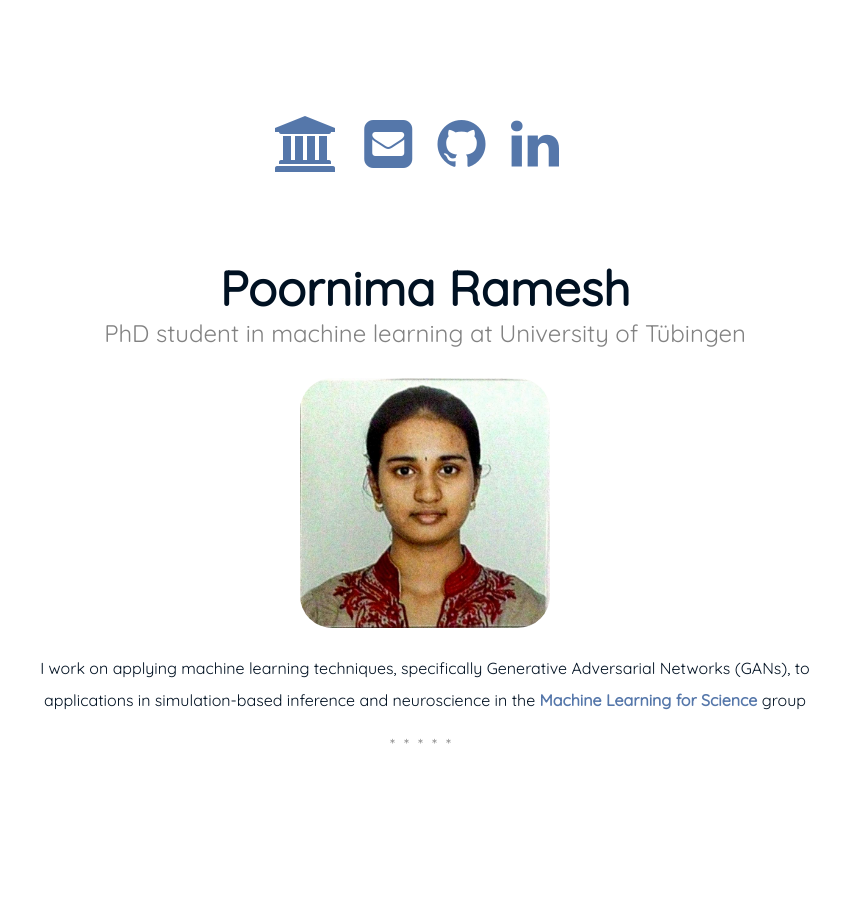
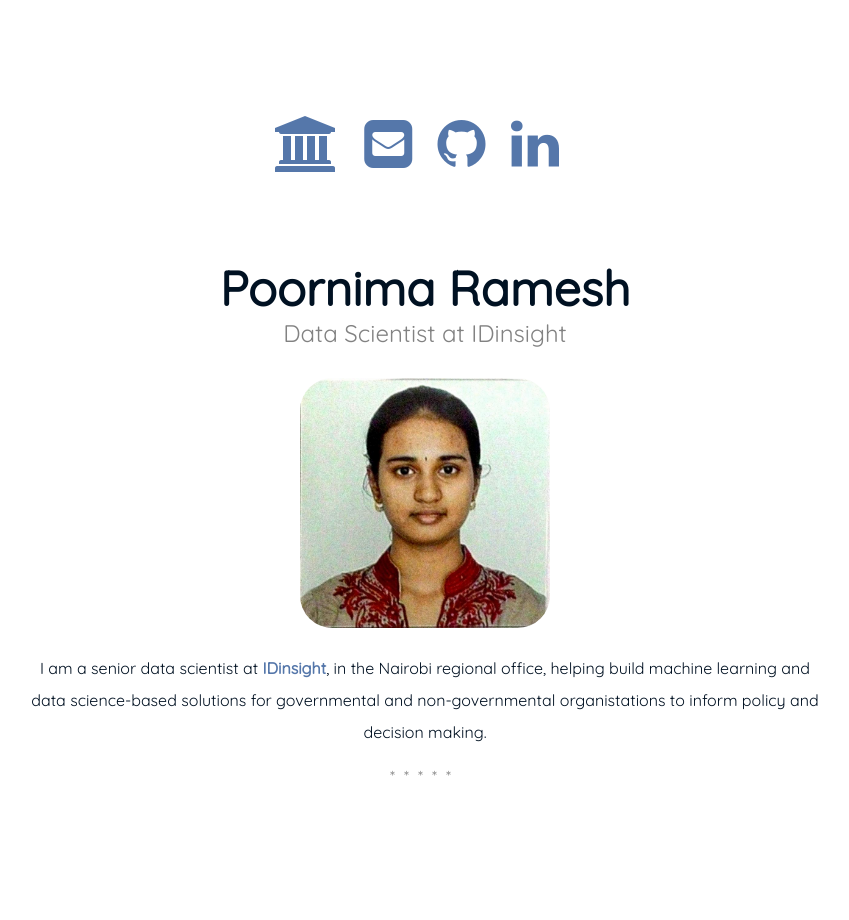
Before and after one commit to poornimaramesh/poornimaramesh.github.io, a Jekyll site: the page built from index.md, in a window 1280 px wide. Shown: the whole page, without its empty margins (215-1064 px from the left). Built offline with Jekyll 4.4.1, drawn with Linux system fonts in a browser that asks for light colours.

Commit message:
updated CV and job description

```diff
--- a/index.md
+++ b/index.md
@@ -1,7 +1,7 @@
 ---
 layout: page
 title: Poornima Ramesh
-subtitle: PhD student in machine learning at University of Tübingen
+subtitle: Data Scientist at IDinsight
 sitemap:
   priority: 0.9
 ---
@@ -10,6 +10,6 @@ sitemap:
 <img src="assets/img/PoornimaRamesh.jpeg" id="about-img">
 
 <div id="describe-text">
-	<p>I work on applying machine learning techniques, specifically Generative Adversarial Networks (GANs), to applications in simulation-based inference and neuroscience in the <strong><a href="https://uni-tuebingen.de/fakultaeten/mathematisch-naturwissenschaftliche-fakultaet/fachbereiche/informatik/lehrstuehle/machine-learning-in-science/start/" target="_blank"> Machine Learning for Science</a></strong> group</p>
+	<p>I am a senior data scientist at <strong><a href="https://www.idinsight.org/" target="_blank"> IDinsight</a></strong>, in the Nairobi regional office, helping build machine learning and data science-based solutions for governmental and non-governmental organistations to inform policy and decision making.</p>
 	<!-- <p>Fork and use the theme from the <strong> <a href="https://github.com/knhash/Pudhina"> repository</a> </strong></p> -->
 </div>
```
Also changed, not shown: 1 other file.
